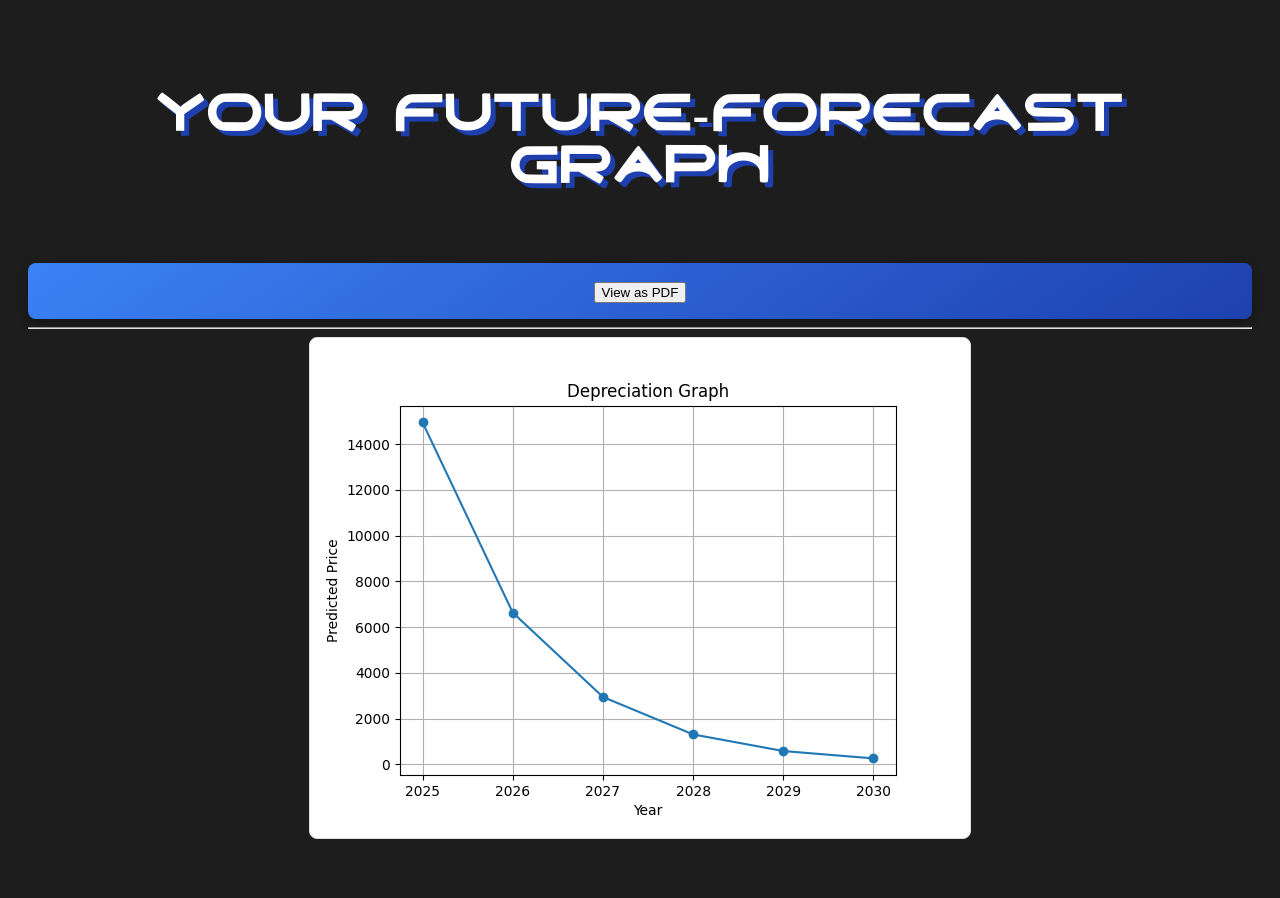
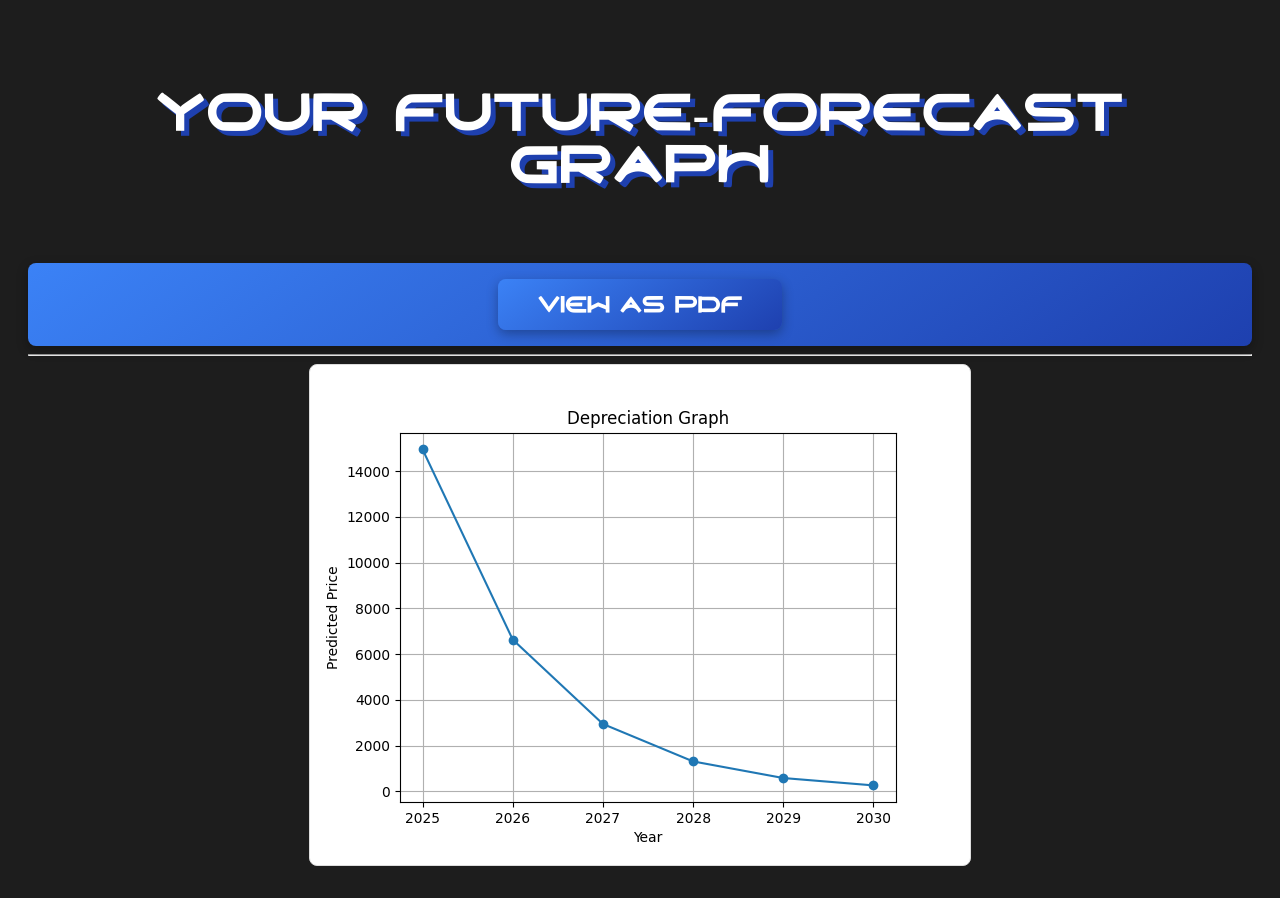
Before and after one commit to akshanbansal06/StudentHack2.0, a Flask app: page /results in a window 1280 px wide. Before the commit the page ends 839 px from the top, so only its background shows below. Run offline with Flask 3, Linux system fonts and the light colour scheme; some libraries are stand-ins or nearby versions.

Commit message:
improved styling for results

```diff
--- a/static/JS/PDF.js
+++ b/static/JS/PDF.js
@@ -1,7 +1,7 @@
 function generatePDF() {
     const currentDate = new Date();
     const year = currentDate.getFullYear();
-    const month = String(currentDate.getMonth() + 1).padStart(2, '0'); // Months are zero-based
+    const month = String(currentDate.getMonth() + 1).padStart(2, '0');
     const day = String(currentDate.getDate()).padStart(2, '0');
     const formattedDate = `${year}-${month}-${day}`;
 
@@ -13,31 +13,34 @@ function generatePDF() {
     const text3 = "Your total depreciation would be:";
 
     const img = new Image();
-    img.src = "path_to_your_image.png";
+    img.src = "path_to_your_image.png"; // Update with actual image path
 
+    img.onload = function () {
+        const pageWidth = doc.internal.pageSize.width;
+        const textWidth1 = doc.getTextWidth(text1);
+        const textWidth2 = doc.getTextWidth(text2);
+        const textWidth3 = doc.getTextWidth(text3);
+        const xPosition1 = (pageWidth / 2) - (textWidth1 / 2);
+        const xPosition2 = (pageWidth / 2) - (textWidth2 / 2);
+        const xPosition3 = (pageWidth / 2) - (textWidth3 / 2);
+        const yPosition1 = 100;
+        const yPosition2 = yPosition1 + 20 + 100; // Adjust based on image height
+        const yPosition3 = yPosition2 + 20;
 
-    const pageWidth = doc.internal.pageSize.width; // Get the page width
-    const textWidth1 = doc.getTextWidth(text1);    // Calculate width of first text
-    const textWidth2 = doc.getTextWidth(text2);
-    const textWidth3 = doc.getTextWidth(text3);  // Calculate width of second text
-    const xPosition1 = (pageWidth / 2) - (textWidth1 / 2); // Center horizontally
-    const xPosition2 = (pageWidth / 2) - (textWidth2 / 2);
-    const xPosition3 = (pageWidth / 2) - (textWidth3 / 2); // Center horizontally
-    const yPosition1 = 100; // First line's y-coordinate
-    const yPosition2 = yPosition1 + 20 + img.height; // Add space; second line appears 20 units below
-    const yPosition3 = yPosition2 + 20
+        const imgXPosition = 15; // Example x position
+        const imgYPosition = yPosition1 + 10; // Example y position
 
-    const imgXPosition = (pageWidth / 2) - (img.width / 2); // Center horizontally
-    const imgYPosition = (pageWidth / 2) - (img.width / 2); // Center horizontall
+        // Add the first line of text
+        doc.text(text1, xPosition1, yPosition1);
 
-    // Add the first line of text
-    doc.text(text1, xPosition1, yPosition1);
-    doc.addImage(base64Image, 'PNG', 15, 40, img.width, img.height)
-    doc.text(text2, xPosition2, yPosition2);
-    doc.text(text3, xPosition3, yPosition3);
+        // Add the image
+        doc.addImage(img, 'PNG', imgXPosition, imgYPosition, 180, 100); // Example dimensions
 
+        // Add subsequent text
+        doc.text(text2, xPosition2, yPosition2);
+        doc.text(text3, xPosition3, yPosition3);
 
-
-    doc.text("Here is your car valuation for the next 5 years: ", 100, 100);
-    doc.save(`carValuation~${formattedDate}~.pdf`);
+        // Save the PDF
+        doc.save(`carValuation~${formattedDate}~.pdf`);
+    };
 }
--- a/templates/results.html
+++ b/templates/results.html
@@ -37,7 +37,7 @@
             height: auto;
         }
 
-        .container{
+        button{
             background-color: transparent;
             border-color: transparent;
             position: relative;
@@ -80,7 +80,7 @@
     <h1>Your Future-Forecast Graph</h1>
     <br>
     <div class="container glow-button">
-        <input  type="button" value="View as PDF" onclick="generatePDF()">
+        <input  class="glow-button" type="button" value="View as PDF" onclick="generatePDF()">
     </div>
     <hr>
     <img src="../static/plot/valuation.png" alt="Matplotlib Graph">
```
